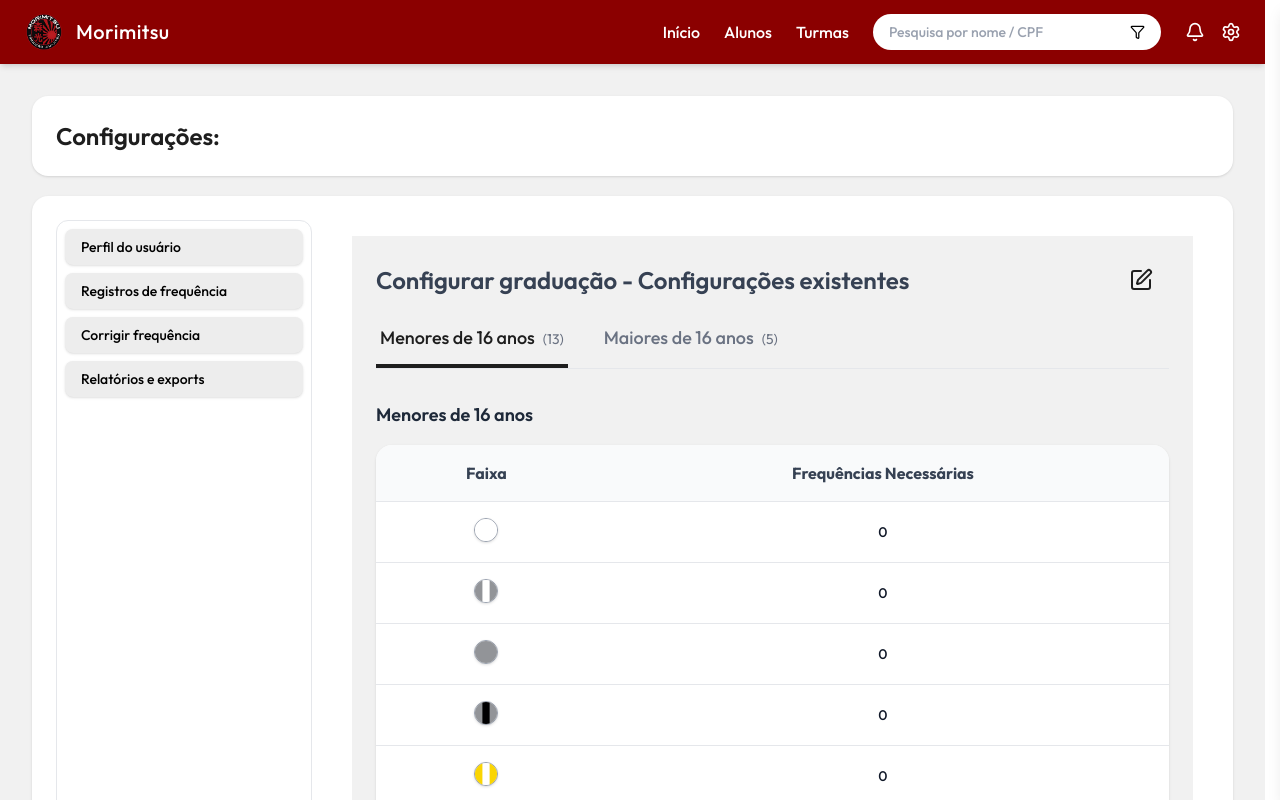
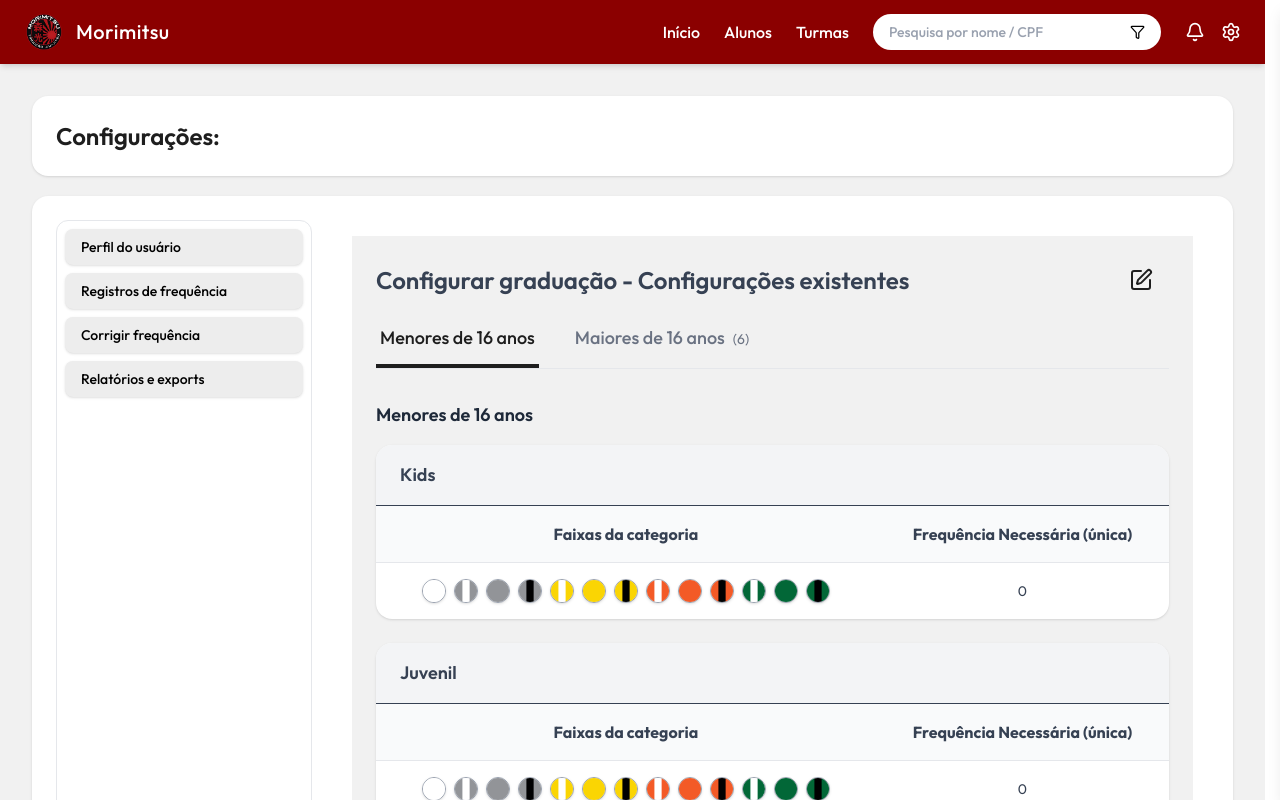
Before and after one commit to srtaayanamy/Morimitsu, a React (Vite) app: page /configuracoes/configurar-graduacao in a window 1280 px wide. Shown: the top 800 px of the page. Built offline with nearby package versions, Linux system fonts and the light colour scheme.

Commit message:
feat: Alterações em editar graduação

```diff
--- a/src/pages/TelaInicial.tsx
+++ b/src/pages/TelaInicial.tsx
@@ -23,7 +23,6 @@ export default function TelaInicial() {
   const [aniversariantes, SetAniversariantes] = useState<Aluno[]>([]);
   const role =  localStorage.getItem('role');
 
-  //UseEffet para assim que a tela iniciar a função de listarTurmas seja executada retornando a lista de turmas
   useEffect(() => {
     const fetchTurmas = async () => {
       setLoading(true);
--- a/src/pages/configuracoes/ConfigurarGraduacao.tsx
+++ b/src/pages/configuracoes/ConfigurarGraduacao.tsx
@@ -3,18 +3,20 @@ import { faixasEGrausMaior16, faixasEGrausMenor16 } from "../../types/Rank";
 import { SquarePen } from "lucide-react";
 import { useState } from "react";
 
-// Removendo a faixa branca duplicada da lista de maiores de 16 anos
-// (assumindo que "faixa" é uma string como "Branca", "Cinza", etc.)
-const faixasMaior16SemBranca = faixasEGrausMaior16.filter(
-  (item) => item.faixa.toLowerCase() !== "branca"
-);
+const categoriasLabels = {
+  kids: "Kids",
+  juvenil: "Juvenil",
+} as const;
+
+type CategoriaMenor = keyof typeof categoriasLabels;
+
+const categoriasMenores: Record<CategoriaMenor, { faixa: string }[]> = {
+  kids: faixasEGrausMenor16,
+  juvenil: faixasEGrausMenor16,
+};
 
 export default function ConfigurarGraduacao() {
-  // Agora abre por padrão nos menores de 16 anos
   const [filtro, setFiltro] = useState<"maiores" | "menores">("menores");
-
-  const listaAtual =
-    filtro === "maiores" ? faixasMaior16SemBranca : faixasEGrausMenor16;
 
   const titulo =
     filtro === "maiores" ? "Maiores de 16 anos" : "Menores de 16 anos";
@@ -34,7 +36,7 @@ export default function ConfigurarGraduacao() {
         </button>
       </div>
 
-      {/* Abas na ordem correta: Menores primeiro */}
+      {/* Tabs Menores / Maiores */}
       <div className="flex gap-8 mb-8 border-b border-gray-200">
         <button
           onClick={() => setFiltro("menores")}
@@ -45,9 +47,6 @@ export default function ConfigurarGraduacao() {
           }`}
         >
           Menores de 16 anos
-          <span className="ml-2 text-sm font-normal text-gray-500">
-            ({faixasEGrausMenor16.length})
-          </span>
         </button>
 
         <button
@@ -60,14 +59,65 @@ export default function ConfigurarGraduacao() {
         >
           Maiores de 16 anos
           <span className="ml-2 text-sm font-normal text-gray-500">
-            ({faixasMaior16SemBranca.length})
+            ({faixasEGrausMaior16.length})
           </span>
         </button>
       </div>
 
       <h3 className="text-lg font-semibold text-gray-800 mb-4">{titulo}</h3>
 
+      {filtro === "menores" && (
+        <div className="space-y-6">
+          {(Object.keys(categoriasMenores) as CategoriaMenor[]).map(
+            (categoria) => (
+              <div
+                key={categoria}
+                className="bg-white rounded-2xl shadow-sm overflow-hidden"
+              >
+                {/* Cabeçalho */}
+                <div className="px-6 py-4 bg-gray-100 border-b">
+                  <h3 className="text-lg font-semibold">
+                    {categoriasLabels[categoria]}
+                  </h3>
+                </div>
+
                 {/* Tabela */}
+                <table className="min-w-full text-sm border-collapse">
+                  <thead className="bg-gray-50">
+                    <tr>
+                      <th className="py-4 px-6 font-bold text-base text-center">
+                        Faixas da categoria
+                      </th>
+
+                      <th className="py-4 px-6 font-bold text-base text-center">
+                        Frequência Necessária (única)
+                      </th>
+                    </tr>
+                  </thead>
+
+                  <tbody>
+                    <tr className="border-t border-gray-200">
+                      <td className="py-4 px-6 text-center">
+                        <div className="flex flex-wrap justify-center gap-2">
+                          {categoriasMenores[categoria].map((item, i) => (
+                            <BeltTag key={i} faixa={item.faixa} />
+                          ))}
+                        </div>
+                      </td>
+
+                      <td className="py-4 px-6 text-center">
+                        <p>0</p>
+                      </td>
+                    </tr>
+                  </tbody>
+                </table>
+              </div>
+            )
+          )}
+        </div>
+      )}
+
+      {filtro === "maiores" && (
         <div className="bg-white rounded-2xl shadow-sm overflow-hidden">
           <div className="overflow-x-auto">
             <table className="min-w-full text-sm border-collapse">
@@ -76,15 +126,14 @@ export default function ConfigurarGraduacao() {
                   <th className="py-4 px-6 font-bold text-base text-center">
                     Faixa
                   </th>
-                <th className="py-4 px-6 font-bold text-center text-base">
+                  <th className="py-4 px-6 font-bold text-base text-center">
                     Frequências Necessárias
                   </th>
                 </tr>
               </thead>
 
               <tbody>
-              {listaAtual.length > 0 ? (
-                listaAtual.map((item, index) => (
+                {faixasEGrausMaior16.map((item, index) => (
                   <tr
                     key={index}
                     className="border-t border-gray-200 hover:bg-gray-50 transition"
@@ -92,14 +141,17 @@ export default function ConfigurarGraduacao() {
                     <td className="py-4 px-6 text-center">
                       <BeltTag faixa={item.faixa} />
                     </td>
-                    <td className="py-4 px-6 text-gray-900 font-medium text-center">0</td>
+
+                    <td className="py-4 px-6 text-center">
+                      <p>0</p>
+                    </td>
                   </tr>
-                ))
-              ) : (
+                ))}
+
+                {faixasEGrausMaior16.length === 0 && (
                   <tr>
                     <td colSpan={2} className="py-12 text-center text-gray-500">
-                    Nenhuma faixa configurada para{" "}
-                    {filtro === "menores" ? "menores" : "maiores"} de 16 anos.
+                      Nenhuma faixa configurada para maiores de 16 anos.
                     </td>
                   </tr>
                 )}
@@ -107,6 +159,7 @@ export default function ConfigurarGraduacao() {
             </table>
           </div>
         </div>
+      )}
     </div>
   );
 }
```
Also changed, not shown: 1 other file (tests, documents, lock files or other folders). Lines whose indentation alone changed are shown as unchanged.
